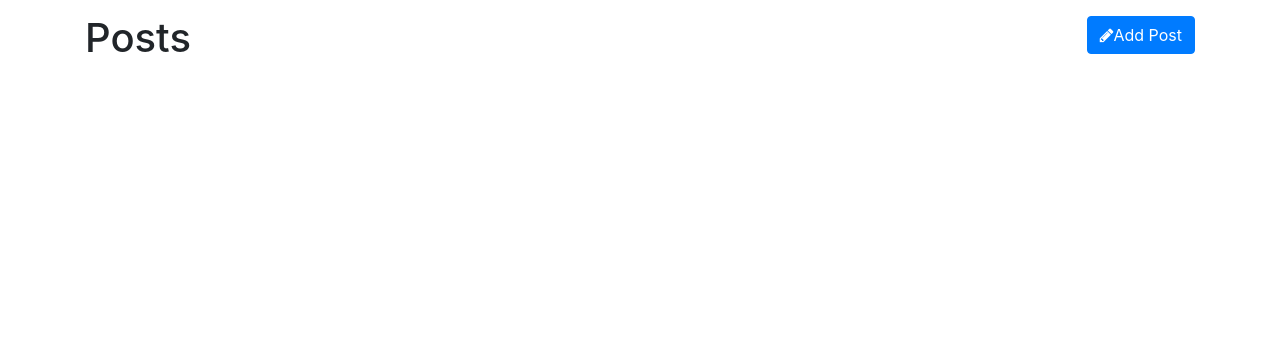
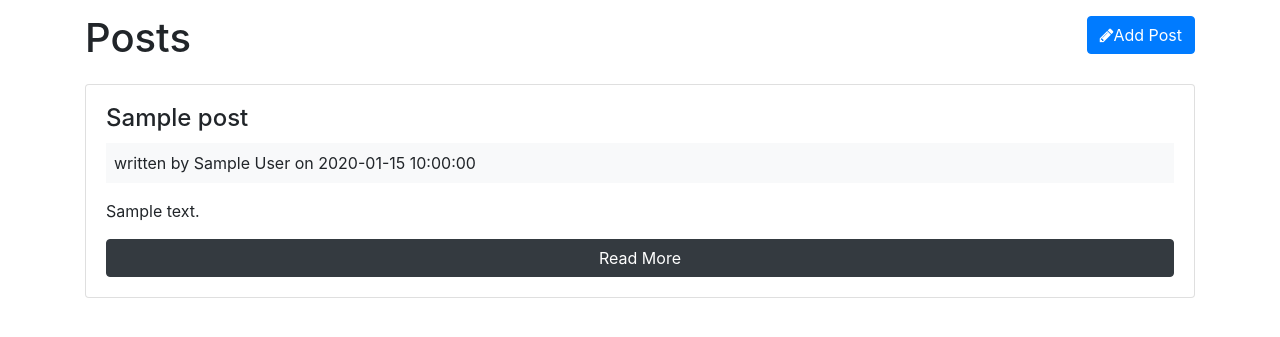
Before and after one commit to Aivirth/TraversyMVC, a PHP site: page /traversy_cms/posts in a window 1280 px wide. Shown: the part 56-393 px from the top of the page. Run offline with PHP 8.4, Linux system fonts and the light colour scheme; the visitor is signed in with stand-in values (Sample User, id 1); tables that the repository leaves empty or names only in its code hold one stand-in row (values such as "Sample post"); some libraries are stand-ins or nearby versions.

Commit message:
Added posts fetching from database through inner join

```diff
--- a/app/controllers/Posts.php
+++ b/app/controllers/Posts.php
@@ -3,13 +3,19 @@
 class Posts extends Controller {
 
     public function __construct(){
-        if(!isset($_SESSION['user_id'])){
+        if(!isLoggedIn()){
             redirect('users/login');
         }
+
+        $this->postModel = $this->model('Post');
     }
 
     public function index(){
-        $data = [];
+        //Get Posts
+        $posts = $this->postModel->getPosts();
+        $data = [
+            'posts' => $posts
+        ];
         $this->view('posts/index', $data);
     }
 }
--- a/app/models/Post.php
+++ b/app/models/Post.php
@@ -10,7 +10,17 @@
 
         public function getPosts()
         {
-            $this->db->query("SELECT * FROM posts" );
+            $this->db->query(
+                "SELECT *,
+                 posts.id as postId,
+                 users.id as userId,
+                 posts.created_at as postCreated,
+                 users.created_at as userCreated
+                 FROM posts
+                 INNER JOIN users
+                 ON posts.user_id = users.id
+                 ORDER BY posts.created_at DESC
+            ");
             return $results = $this->db->resultSet();
         }
     }
--- a/app/views/posts/index.php
+++ b/app/views/posts/index.php
@@ -1,6 +1,6 @@
 <?php require APPROOT . '/views/inc/header.php'; ?>
 
-<div class="row">
+<div class="row mb-3">
     <div class="col-md-6">
         <h1>Posts</h1>
     </div>
@@ -10,5 +10,17 @@
     </a>
     </div>
 </div>
+<?php foreach($data['posts'] as $post) :?>
+    <div class="card card-body mb-3">
+        <h4 class="card-title"><?php echo $post->title; ?></h4>
+        <div class="bg-light p-2 mb-3">
+            written by <?php echo $post->name; ?> on <?php echo $post->postCreated; ?>
+        </div>
+        <p class="card-text">
+            <?php echo $post->body; ?>
+        </p>
+        <a href="<?php echo URLROOT; ?>/posts/show/<?php echo $post->postId; ?>" class="btn btn-dark">Read More</a>
+    </div>
+<?php endforeach; ?>
 
 <?php require APPROOT . '/views/inc/footer.php'; ?>
```
